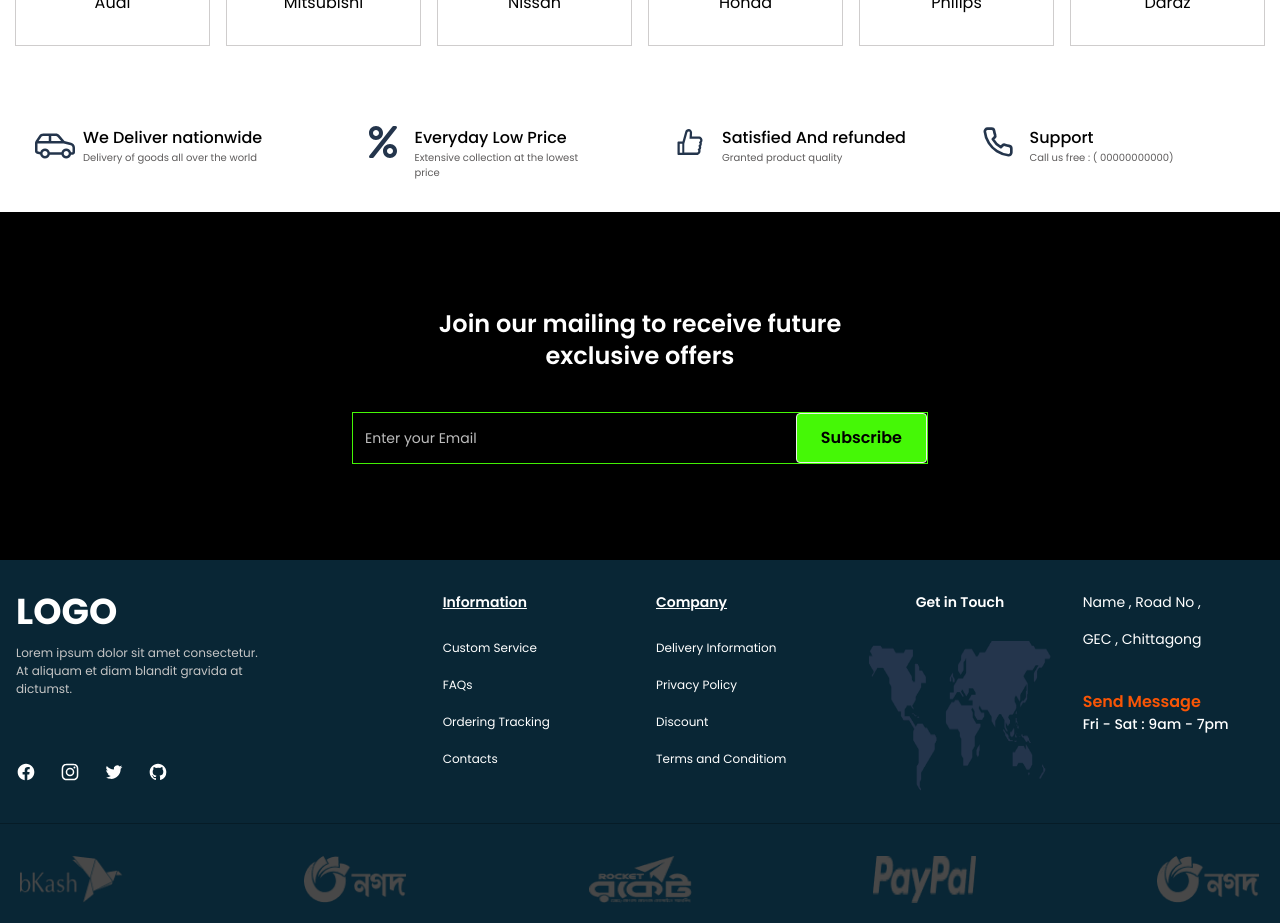
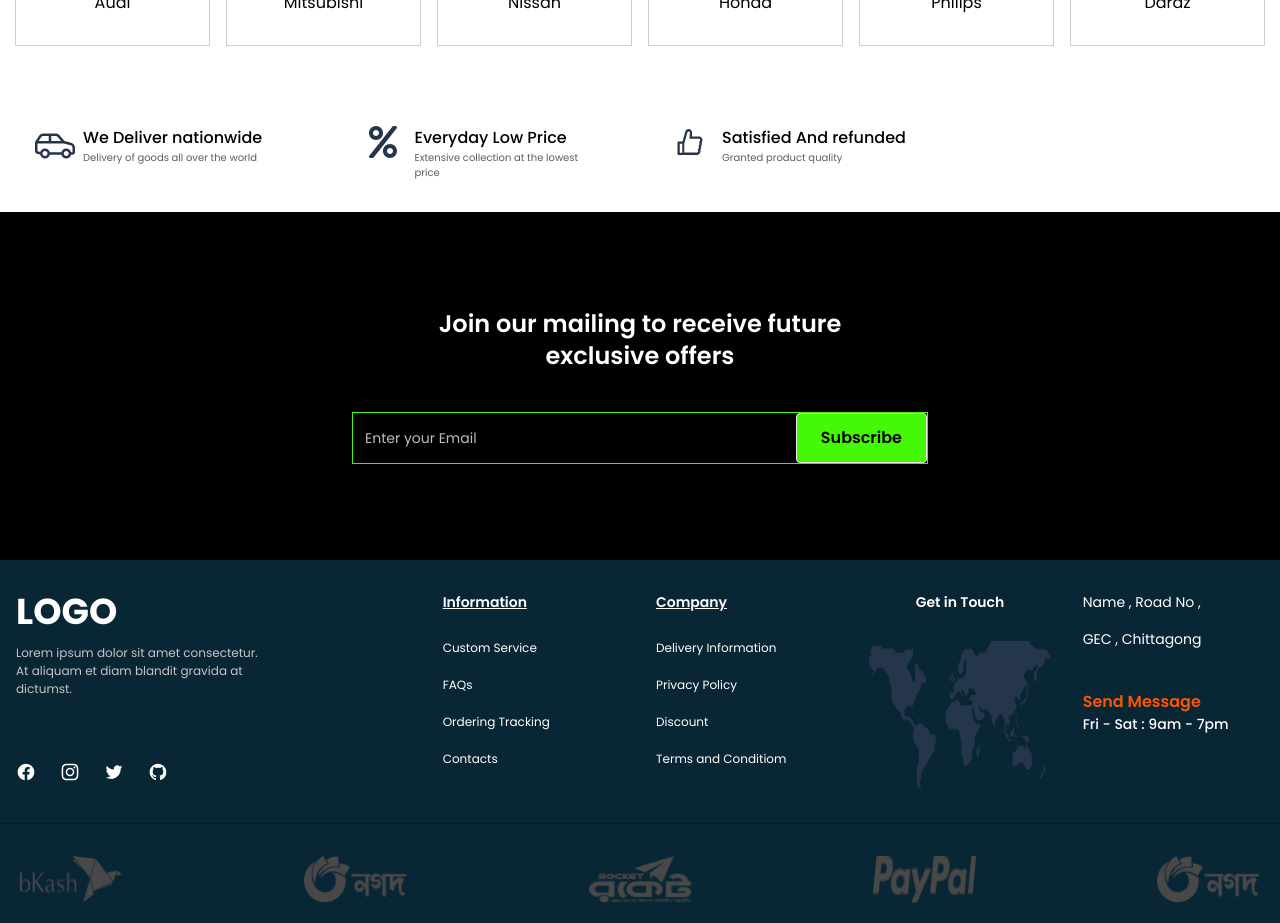
Before and after one commit to ahad30/single_vendor_ecommerce, a React (Vite) app in the folder client/: page / in a window 1280 px wide. Shown: the part 2440-3363 px from the top of the page. Built offline with nearby package versions, Linux system fonts and the light colour scheme.

Commit message:
newsletter added

```diff
--- a/client/src/Pages/Home/BusinessSummary.tsx
+++ b/client/src/Pages/Home/BusinessSummary.tsx
@@ -36,7 +36,7 @@
           <p className="text-[10px] text-[#5E5C5C]">Granted product quality</p>
         </div>
       </div>
-      <div className="flex  gap-4 lg:px-6 ">
+      {/* <div className="flex  gap-4 lg:px-6 ">
         <div>
           <LuPhone className="w-8 h-8  text-[#24354C]" />
         </div>
@@ -46,7 +46,7 @@
             Call us free : ( 00000000000)
           </p>
         </div>
-      </div>
+      </div> */}
     </div>
   );
 };
```
